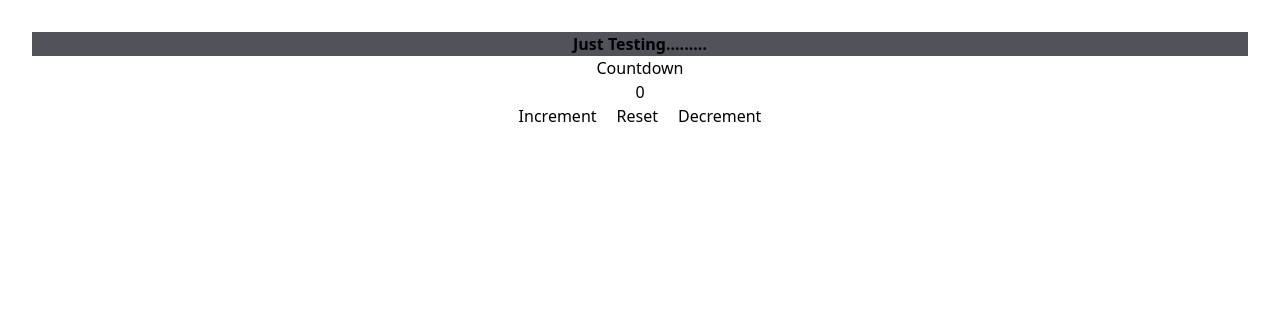
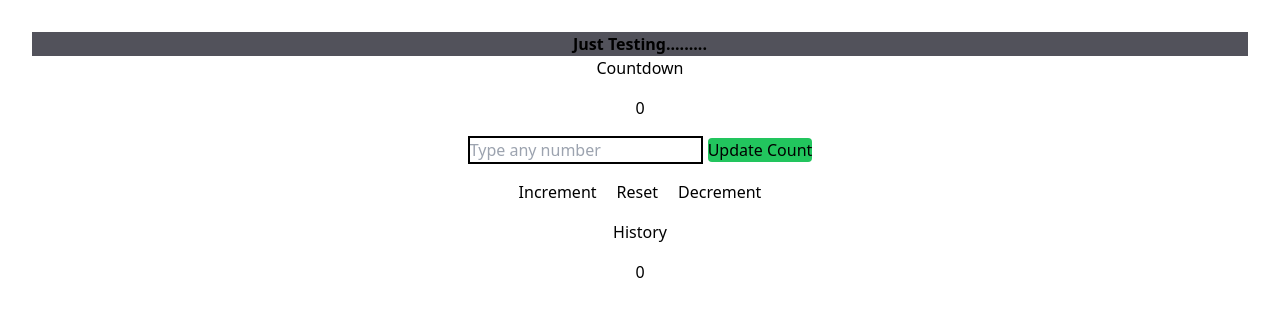
Before and after one commit to nkashyap01/React-Revision, a React (Vite) app: page / in a window 1280 px wide. Both pictures are taken after a click on the button "Reset". Shown: the top 316 px of the page. Built offline with nearby package versions, Linux system fonts and the light colour scheme.

Commit message:
Added core counter functionalities with custom input, history tracking, and input validation

```diff
--- a/src/components/Counter.jsx
+++ b/src/components/Counter.jsx
@@ -14,32 +14,89 @@
 // export default Counter;
 
 
+// *****************************************
+// Increment - Increases the count by 1.
+// Decrement - Decreases the count by 1 (if greater than 0).
+// Reset - Resets the count to 0.
+// Custom Input - Allows the user to set a custom count value.
+// Count History - Tracks and displays the history of count values.
+// Input Validation - Ensures that only valid numeric inputs are allowed.
+// *****************************************************************************
+
+
 import React, { useState } from 'react'
 
 const Counter = () => {
   const [count, setCount] = useState(0)
+  const [customInput, setCustomInput] = useState(0)
+  const [history, setHistory] = useState([]);
+
+  function increaseCount(){
+    if (count > 0) {
+      setCount(count + 1)
+      setHistory([...history, count])
+    }
+
+  }
   function decreaseCount() {
     if (count > 0) {
       setCount(count - 1)
+      setHistory([...history, count])
     }
   }
   function resetCount() {
     setCount(0);
+    setHistory([...history, count])
+  }
+
+  function handleChange(e){
+    setCustomInput(Number(e.target.value))
+
+  }
+
+  function updateCounter() {
+    const customNumber = parseInt(customInput,10)
+    if(!isNaN(customNumber)){
+
+
+      setCount(customNumber)
+      setHistory([...history, customNumber])
+    }
+
+    else
+    alert("please enter a valid number")
+
   }
   return (
-    <div >
+    <div className="flex flex-col items-center space-y-4">
       <h1>Countdown</h1>
       <h1>{count}</h1>
-      <div className="flex justify-center">
-      <div className = "flex gap-5">
+
+      <div >
 
 
-        <button onClick={() => setCount(count + 1)}> Increment </button>
+<input className= "border-black border-2 " type="number" placeholder = "Type any number" onChange={handleChange}/>
+<button className="ml-[5px] bg-green-500  rounded" onClick={updateCounter}>Update Count</button>
+</div>
+     <div className = "flex gap-5">
+        <button onClick={increaseCount}> Increment </button>
         <button onClick={resetCount}>Reset</button>
 
       <button onClick={decreaseCount}> Decrement </button>
       </div>
-      </div>
+    <h1>History</h1>
+
+        <ul>
+          {
+                history.map((number) =>{
+                  return(
+                    <li>{number}</li>
+                  )
+  })
+          }
+
+        </ul>
+
 
     </div>
   )
```
